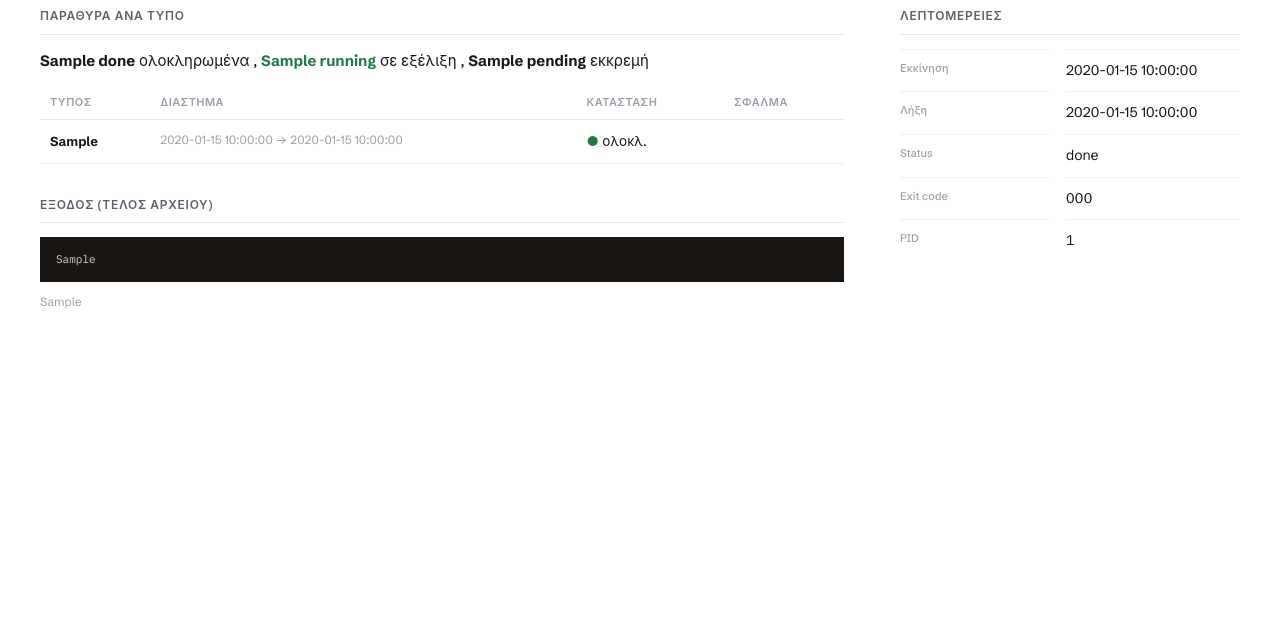
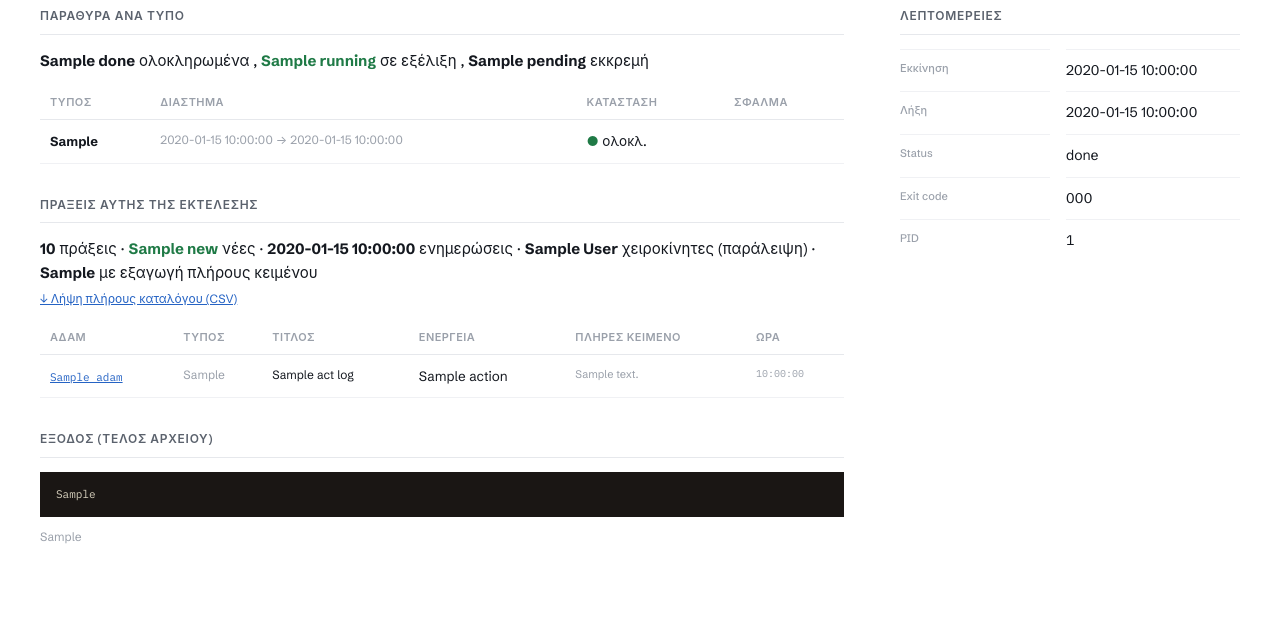
Before and after one commit to fotathan/khmdhs-explorer, a FastAPI app: template app/templates/admin_job.html in a window 1280 px wide. Shown: the part 361-999 px from the top of the page. Before the commit the page ends 670 px from the top, so only its background shows below. Run offline with FastAPI, Linux system fonts and the light colour scheme; the template is opened without the code that fills it: most values are stand-ins (such as "Sample title", 1, 10 or a date in 2020); parts of the project's set-up code (start-up, migrations or seed data) failed here and were passed over; some libraries are stand-ins or nearby versions.

Commit message:
Add per-act import transparency log (table + admin job page)
Admin-launched imports now record one row per act in proc.ingest_act_log:
ΑΔΑΜ, type, title, action (new/updated/skipped_authored), whether full
text was extracted (+chars), a note, and a timestamp — saved for review.

  * ingest_act_log_migration.sql — new table (FK to ingest_job, ON DELETE
    CASCADE), indexed by (job_id, id) and adam. Run on local + Supabase.
  * admin.py — passes INGEST_JOB_ID to the import subprocess so the runner
    logs; RESTORES the /admin/jobs/{id} GET route (its body had been
    stranded after a return, leaving the job page a 404) and adds the
    per-act counts + recent rows; adds /admin/jobs/{id}/acts.csv download.
  * admin_job.html — "Πράξεις αυτής της εκτέλεσης" section: clickable ΑΔΑΜ
    links to /act/{adam}, action badges, full-text status, timestamps,
    and a CSV link.

Co-Authored-By: Claude Opus 4.8 <noreply@anthropic.com>

```diff
--- a/app/templates/admin_job.html
+++ b/app/templates/admin_job.html
@@ -92,6 +92,65 @@
       </p>
     {% endif %}
 
+    <div class="section-h">Πράξεις αυτής της εκτέλεσης</div>
+    {% if act_log_total %}
+      <p style="font-family:var(--serif); font-size:15px; color:var(--ink); margin:0 0 6px;">
+        <strong>{{ act_log_total }}</strong> πράξεις ·
+        {% if act_actions.new %}<strong style="color:var(--ok);">{{ act_actions.new }}</strong> νέες{% endif %}
+        {% if act_actions.updated %}{% if act_actions.new %} · {% endif %}<strong>{{ act_actions.updated }}</strong> ενημερώσεις{% endif %}
+        {% if act_actions.skipped_authored %} · <strong>{{ act_actions.skipped_authored }}</strong> χειροκίνητες (παράλειψη){% endif %}
+        · <strong>{{ act_ft_yes }}</strong> με εξαγωγή πλήρους κειμένου
+      </p>
+      <p class="meta" style="margin:0 0 12px;">
+        <a href="/admin/jobs/{{ job.id }}/acts.csv" hx-boost="false">↓ Λήψη πλήρους καταλόγου (CSV)</a>
+        {% if act_log_total > act_log_preview %}
+          · εμφανίζονται οι {{ act_log_preview }} πιο πρόσφατες από {{ act_log_total }}
+        {% endif %}
+      </p>
+      <table class="lines">
+        <thead><tr>
+          <th>ΑΔΑΜ</th>
+          <th>Τύπος</th>
+          <th>Τίτλος</th>
+          <th>Ενέργεια</th>
+          <th>Πλήρες κείμενο</th>
+          <th>Ώρα</th>
+        </tr></thead>
+        <tbody>
+          {% for a in act_log %}
+            <tr>
+              <td><a href="/act/{{ a.adam }}" hx-boost="false" style="font-family:var(--mono); font-size:11px;">{{ a.adam }}</a></td>
+              <td class="meta">{{ a.act_type | type_label }}</td>
+              <td style="font-size:12px; max-width:280px; overflow:hidden; text-overflow:ellipsis; white-space:nowrap;">{{ a.title or '—' }}</td>
+              <td>
+                {% if a.action == 'new' %}<span style="color:var(--ok);">● νέα</span>
+                {% elif a.action == 'updated' %}<span style="color:var(--ink-2);">↻ ενημέρωση</span>
+                {% elif a.action == 'skipped_authored' %}<span style="color:var(--ink-3);">⤫ χειροκίνητη</span>
+                {% else %}{{ a.action }}{% endif %}
+              </td>
+              <td class="meta" style="font-size:11px;">
+                {% if a.full_text_extracted %}<span style="color:var(--ok);">✓</span> {{ a.full_text_chars }} χαρ.
+                {% elif a.full_text_note == 'exists' %}υπήρχε ήδη
+                {% elif a.full_text_note == 'no_attachment' %}χωρίς συνημμένο
+                {% elif a.full_text_note == 'no_text' %}σαρωμένο/χωρίς κείμενο
+                {% elif a.full_text_note == 'libs_missing' %}μη διαθέσιμο
+                {% elif a.full_text_note == 'error' %}σφάλμα
+                {% elif a.full_text_note in ('disabled', 'authored') %}—
+                {% else %}{{ a.full_text_note or '—' }}{% endif %}
+              </td>
+              <td class="meta" style="font-family:var(--mono); font-size:10px;">{{ a.logged_at.strftime('%H:%M:%S') }}</td>
+            </tr>
+          {% endfor %}
+        </tbody>
+      </table>
+    {% else %}
+      <p style="font-family:var(--serif); font-style:italic; color:var(--ink-3); font-size:13px;">
+        Δεν έχει καταγραφεί αναλυτικό μητρώο πράξεων για αυτή την εκτέλεση
+        {% if job.status == 'running' %}ακόμη{% endif %}.
+        (Διαθέσιμο για εκτελέσεις που ξεκινούν από αυτό το πάνελ· παλαιότερες εκτελέσεις δεν το έχουν.)
+      </p>
+    {% endif %}
+
     <div class="section-h">Έξοδος (τέλος αρχείου)</div>
     {% if log_tail %}
       <pre style="font-family:var(--mono); font-size:11px; background:#1a1614; color:#d9d2bf; padding:14px 16px; max-height:340px; overflow:auto; line-height:1.55;">{{ log_tail }}</pre>
--- /dev/null
+++ b/ingest_act_log_migration.sql
@@ -0,0 +1,51 @@
+-- ingest_act_log_migration.sql
+-- ===========================================================================
+-- Per-act transparency log for admin-launched imports.
+--
+-- Each act processed by a backfill job (proc.ingest_job) gets one row here:
+-- which ΑΔΑΜ, what happened (new / updated / skipped because authored), whether
+-- full text was extracted (and how many chars), and when. The admin job page
+-- renders this with a direct link to each act, and it is kept for review /
+-- documentation of what a given run actually did.
+--
+-- Only runs launched through the admin UI write here: the runner writes a row
+-- only when it is told its job id via the INGEST_JOB_ID env var (set by
+-- app/admin.py). A plain CLI backfill with no job id writes nothing, so this is
+-- opt-in and never slows the shell path.
+--
+-- Volume: one row per act per run. A wide date-range backfill can be tens of
+-- thousands of rows — bounded by the date range the curator chooses. Rows are
+-- removed automatically when their parent job row is deleted (ON DELETE CASCADE).
+--
+-- RUN ON BOTH local AND Supabase:
+--   psql "$DATABASE_URL"        -f ingest_act_log_migration.sql
+--   psql "<supabase-direct-url>" -f ingest_act_log_migration.sql
+-- ===========================================================================
+
+CREATE TABLE IF NOT EXISTS proc.ingest_act_log (
+    id                   bigserial PRIMARY KEY,
+    job_id               integer NOT NULL
+                            REFERENCES proc.ingest_job(id) ON DELETE CASCADE,
+    adam                 text    NOT NULL,
+    act_type             text,
+    title                text,
+    -- what the upsert did to this act:
+    --   'new'              inserted for the first time
+    --   'updated'          existing imported act refreshed
+    --   'skipped_authored' left untouched (curator-owned, origin='authored')
+    action               text    NOT NULL,
+    -- full-text extraction outcome for this act on this run:
+    full_text_extracted  boolean NOT NULL DEFAULT false,
+    full_text_chars      integer,          -- length of text when extracted/seen
+    full_text_note       text,             -- 'extracted' | 'no_attachment' |
+                                           -- 'no_text' | 'exists' | 'libs_missing'
+                                           -- | 'error' | 'disabled' | 'authored'
+    logged_at            timestamptz NOT NULL DEFAULT now()
+);
+
+-- Job page reads rows for one job, newest first.
+CREATE INDEX IF NOT EXISTS ix_ingest_act_log_job
+    ON proc.ingest_act_log (job_id, id DESC);
+-- "where has this act shown up across runs" lookups.
+CREATE INDEX IF NOT EXISTS ix_ingest_act_log_adam
+    ON proc.ingest_act_log (adam);
```
Also changed, not shown: app/admin.py (+63 -1 lines).
